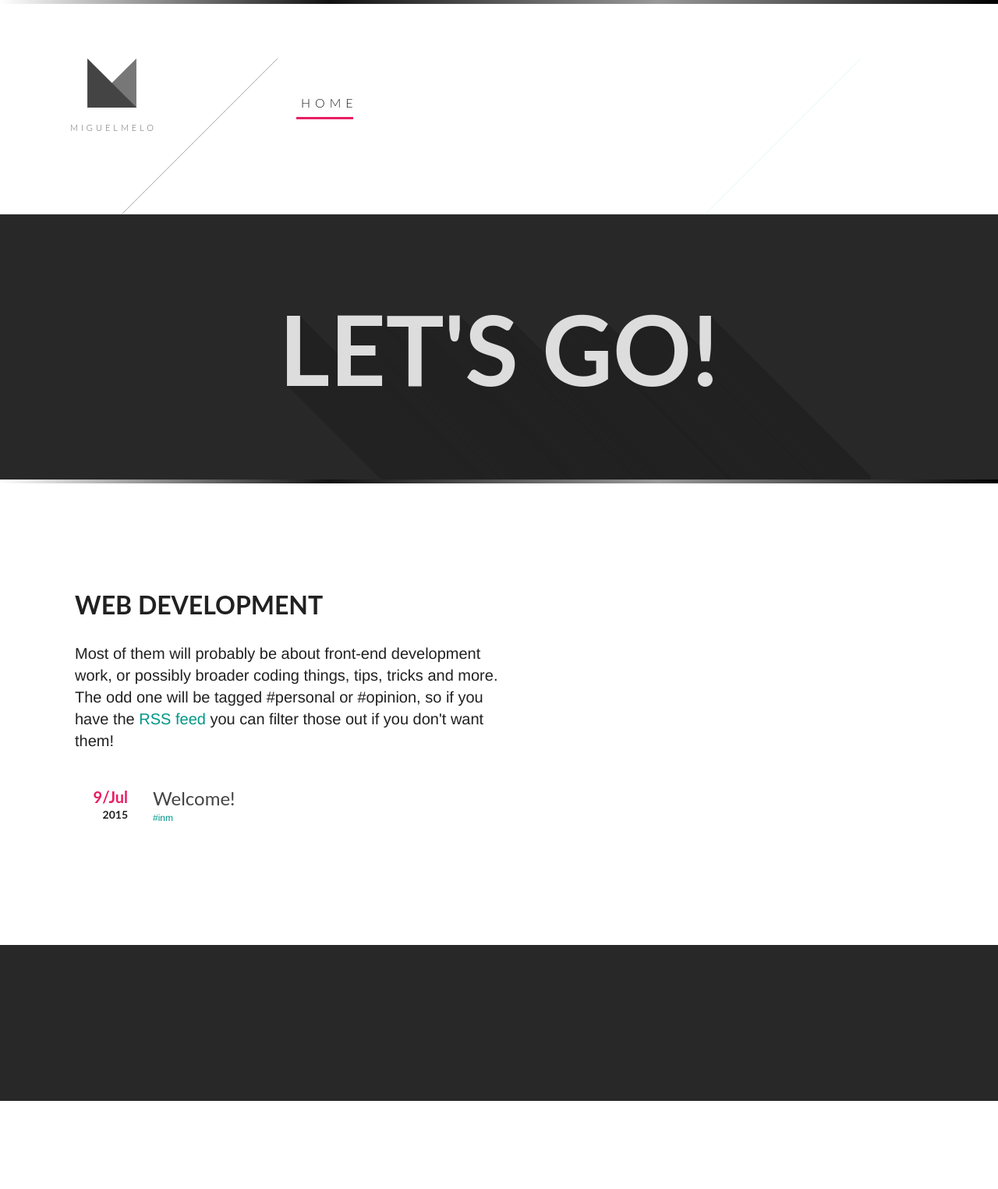
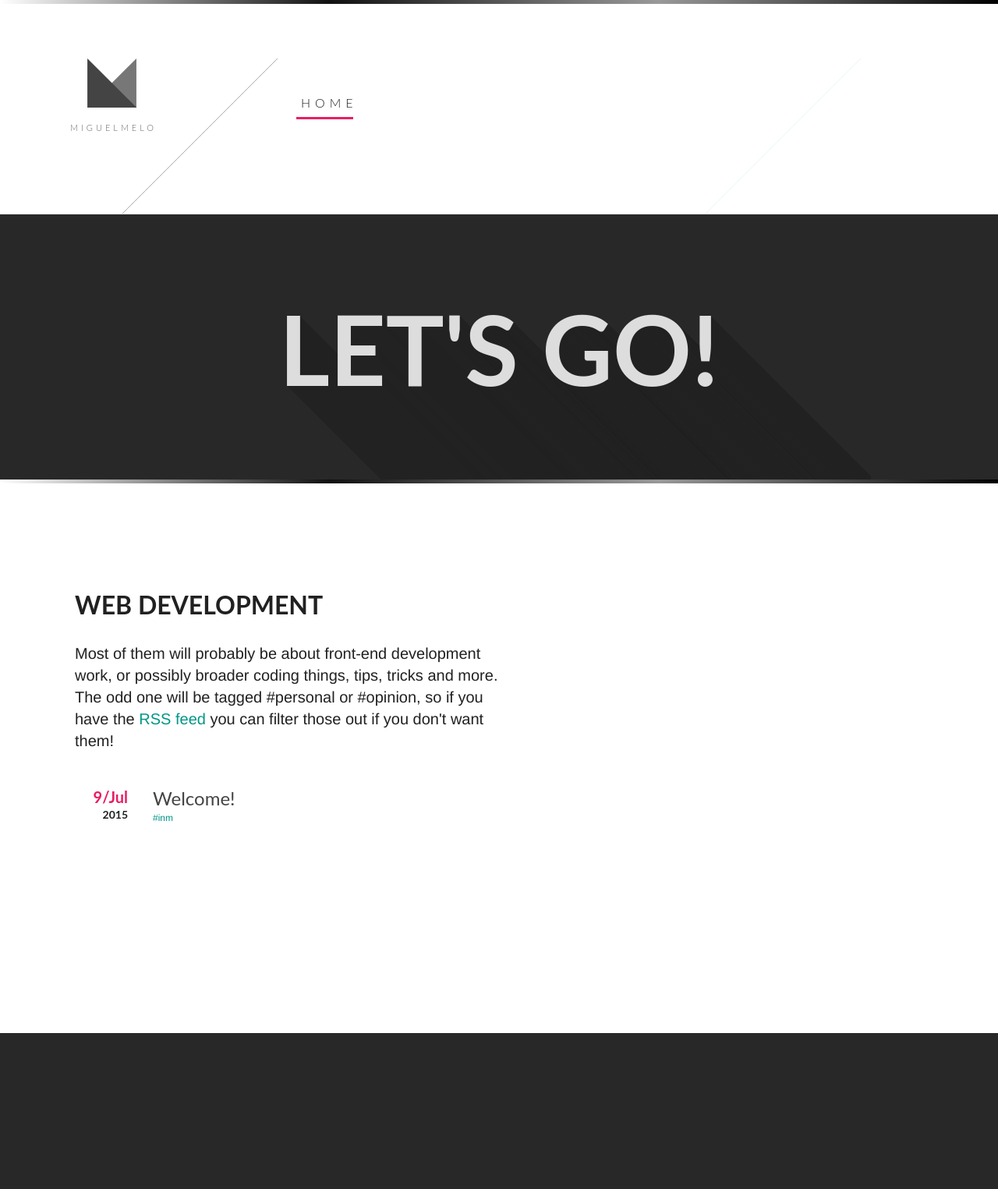
Before and after one commit to mmelo/mmelo.github.io, a Jekyll site: the page built from index.html, in a window 1280 px wide. Shown: the whole page at 78% size. Built offline with Jekyll 4.4.1, drawn with Linux system fonts in a browser that asks for light colours; before the commit the page ends 1412 px from its top, so only the background shows below that.

Commit message:
minor fix to jekylls config

```diff
--- a/_config.yml
+++ b/_config.yml
@@ -1,12 +1,10 @@
 # Site settings
-title: WebDeveloper Starting Guide
+title: MMelo
 email: miguelbritomelo@gmail.com
 description: > # this means to ignore newlines until "baseurl:"
-  Write an awesome description for your new site here. You can edit this
-  line in _config.yml. It will appear in your document head meta (for
-  Google search results) and in your feed.xml site description.
+  A simple front-end webdeveloper's blog.
 baseurl: "" # the subpath of your site, e.g. /blog/
-url: "http://inm.pt" # the base hostname & protocol for your site
+url: "http://mmelo.github.io" # the base hostname & protocol for your site
 twitter_username: _mmelo
 github_username:  mmelo
 
--- a/_sass/_layout.scss
+++ b/_sass/_layout.scss
@@ -250,6 +250,10 @@ a {
 	}
 }
 
+.page-content {
+	min-height: calc(100% - 475px);
+}
+
 @import "_header";
 @import "_posts/_posts";
 
```
Also changed, not shown: 5 other files.
